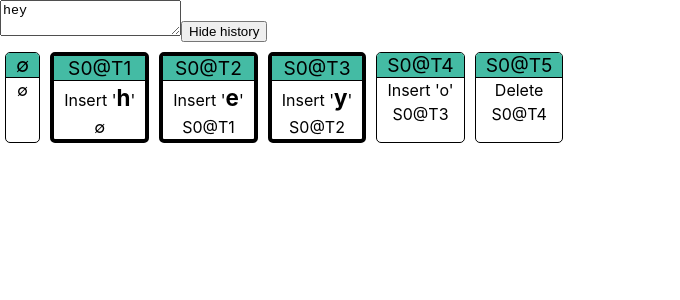
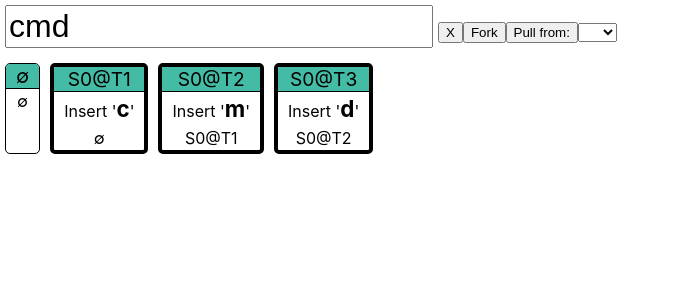
Before and after one commit to courajs/ordt-demo, a React (Create React App) app: page / in a window 1280 px wide. Shown: the top 300 px of the page, without its empty margins (0-680 px from the left). Built offline with nearby package versions, Linux system fonts and the light colour scheme.

Commit message:
Add demo forking and merging

```diff
--- a/src/App.css
+++ b/src/App.css
@@ -1,3 +1,8 @@
+input {
+  margin: 5px;
+  font-size: 2em;
+}
+
 .atom-list {
   display: flex;
   flex-wrap: wrap;
--- a/src/App.js
+++ b/src/App.js
@@ -3,43 +3,78 @@ import './App.css';
 import base, {fork} from './data.js';
 import { Sequence, idEq } from './ordts/sequence.js';
 
+function bind(f, ...args) {
+  return f.bind(null, ...args);
+}
+
 function App() {
-  let [versions] = useState([base]);
+  let [versions, setVersions] = useState([base]);
+  let merge = (to, from) => {
+    to.mergeAtoms(from.atoms);
+    setVersions([...versions]);
+  }
+  let split = (from) => {
+    setVersions([...versions, fork(from)]);
+  }
+  let chuck = (gone) => {
+    setVersions(versions.filter(v=>v.id !== gone.id));
+  }
   return (
     <div className="App">
-      {versions.map(seq => <Text sequence={seq} key={seq.id} />)}
+      {versions.map(seq => <Text
+          sequence={seq}
+          others={versions}
+          merge={bind(merge, seq)}
+          fork={bind(split, seq)}
+          discard={bind(chuck, seq)}
+          key={seq.id}
+      />)}
     </div>
   );
 }
 
 export default App;
 
-function Text({sequence}) {
-  let [isOpen, setOpen] = useState(true);
+function Text({sequence, others, merge, fork, discard}) {
   let [{value,index}, setValue] = useState(sequence.indexedEvaluate());
+  // ehh...
+  let thing = sequence.indexedEvaluate();
+  value = thing.value;
+  index = thing.index;
+  let [chosen, choose] = useState(undefined);
+
+  let handleChange = (e) => {
+    choose(e.target.value);
+  }
 
   let update = (e) => {
     sequence.become(e.target.value);
     setValue(sequence.indexedEvaluate());
   }
 
-  return <div>
-      <textarea
-        defaultValue={value}
+  let doMerge = () => {
+    if (chosen !== null) {
+      merge(others[chosen]);
+    }
+  }
+
+  return (
+    <div>
+      <input
+        value={value}
         onInput={update}
-      ></textarea>
-      <button onClick={()=>setOpen(!isOpen)}>
-        { isOpen ?
-            "Hide history"
-            :
-            "Show history"
-        }
-      </button>
-      { isOpen ?
+        onChange={()=>{}}
+      ></input>
+      <button onClick={discard}>X</button>
+      <button onClick={fork}>Fork</button>
+      <button onClick={doMerge}>Pull from:</button>
+      <select defaultValue="sdlfkjsix" value={chosen} onChange={handleChange}>
+        <option hidden disabled key="sdlfkjsix" value="sdlfkjsix"></option>
+        {others.map((o,i)=><option key={i} value={i}>S{o.id}</option>)}
+      </select>
       <History atoms={sequence.atoms} index={index}/>
-          : null
-      }
     </div>
+  );
 }
 
 function atomKey(atom) {
@@ -55,7 +90,7 @@ function History({atoms, index}) {
 
 // const colors = ['#058e03', '#005cc5', '#c5005b', '#c5c505'];
 // https://coolors.co/f6f7eb-e94f37-393e41-3f88c5-44bba4
-const colors = 'f6f7eb-e94f37-393e41-3f88c5-44bba4'.split('-').reverse();
+const colors = 'ACE894-7D1538-C08552-e94f37-F4AC45-3f88c5-44bba4'.split('-').reverse();
 
 function idMsg(id) {
   if (id.lamport === 0) {
--- a/src/data.js
+++ b/src/data.js
@@ -17,7 +17,6 @@ let s = new Sequence("0", [
   }
 ]);
 
-s.become('heyo');
-s.become('hey');
+s.become('cmd');
 
-export default fork(s);
+export default s;
```
Lines whose indentation alone changed are shown as unchanged.
